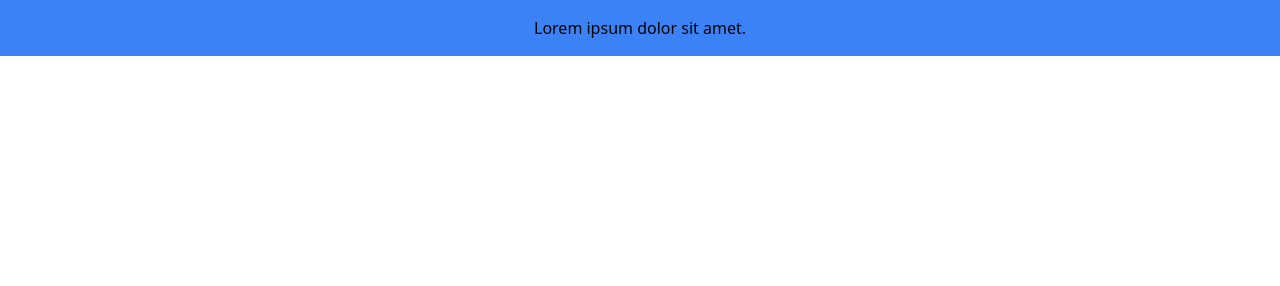
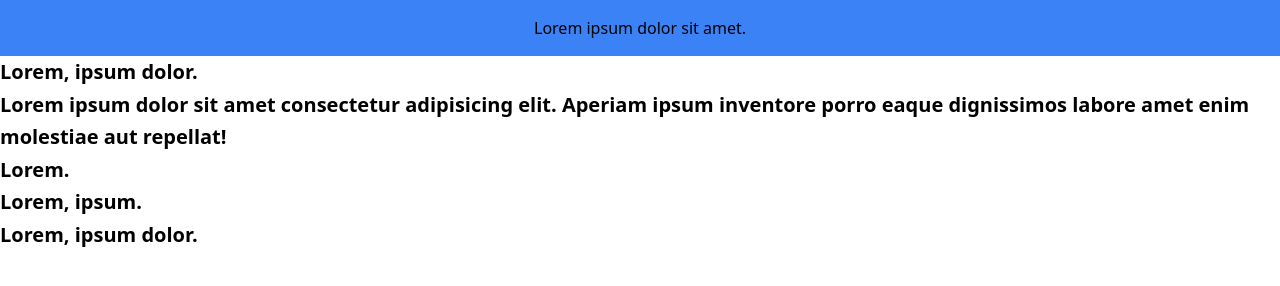
Before and after one commit to marcoozzzz05/tailwind-css, a plain HTML site: page index.html in a window 1280 px wide. Drawn offline with nearby package versions, Linux system fonts and the light colour scheme.

Commit message:
add different classes

```diff
--- a/index.html
+++ b/index.html
@@ -1,14 +1,25 @@
 <!DOCTYPE html>
 <html lang="en">
+
 <head>
     <meta charset="UTF-8">
     <meta name="viewport" content="width=device-width, initial-scale=1.0">
     <title>Document</title>
     <script src="https://cdn.tailwindcss.com"></script>
 </head>
+
 <body>
     <div class="bg-blue-500 text-center p-4">
         Lorem ipsum dolor sit amet.
     </div>
+    <h1 class="font-bold text-xl leading-relaxed">Lorem, ipsum dolor.</h1>
+    <p class="font-bold text-xl leading-relaxed">Lorem ipsum dolor sit amet consectetur adipisicing elit. Aperiam ipsum inventore porro eaque dignissimos labore
+        amet enim molestiae aut repellat!</p>
+    <ol class="font-bold text-xl leading-relaxed">
+        <li>Lorem.</li>
+        <li>Lorem, ipsum.</li>
+        <li>Lorem, ipsum dolor.</li>
+    </ol>
 </body>
+
 </html>
```
